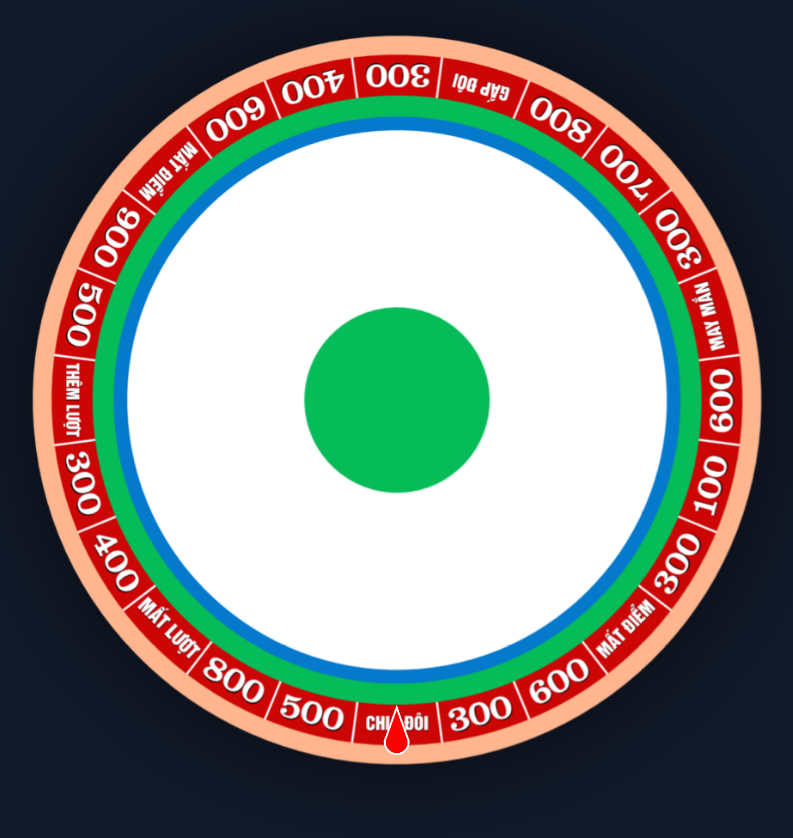
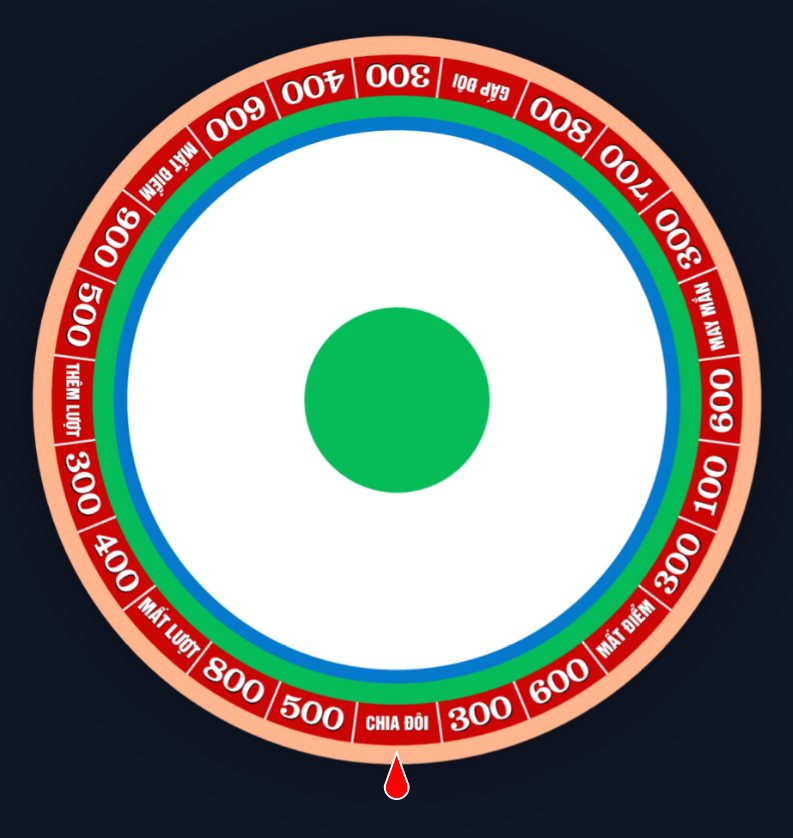
Before and after one commit to tmncapy/wheel_of_fortune, a plain HTML site: page player.html in a window 1280 px wide. Shown: the whole page, without its empty margins (243-1036 px from the left). Drawn offline with Linux system fonts and the light colour scheme.

Commit message:
Update player.html

```diff
--- a/player.html
+++ b/player.html
@@ -50,7 +50,7 @@
 
   .pointer-wrapper {
     position:absolute;
-    bottom: -35px;
+    bottom: -80px;
     left: 50%;
     width: 90px;
     height: 90px;
```
